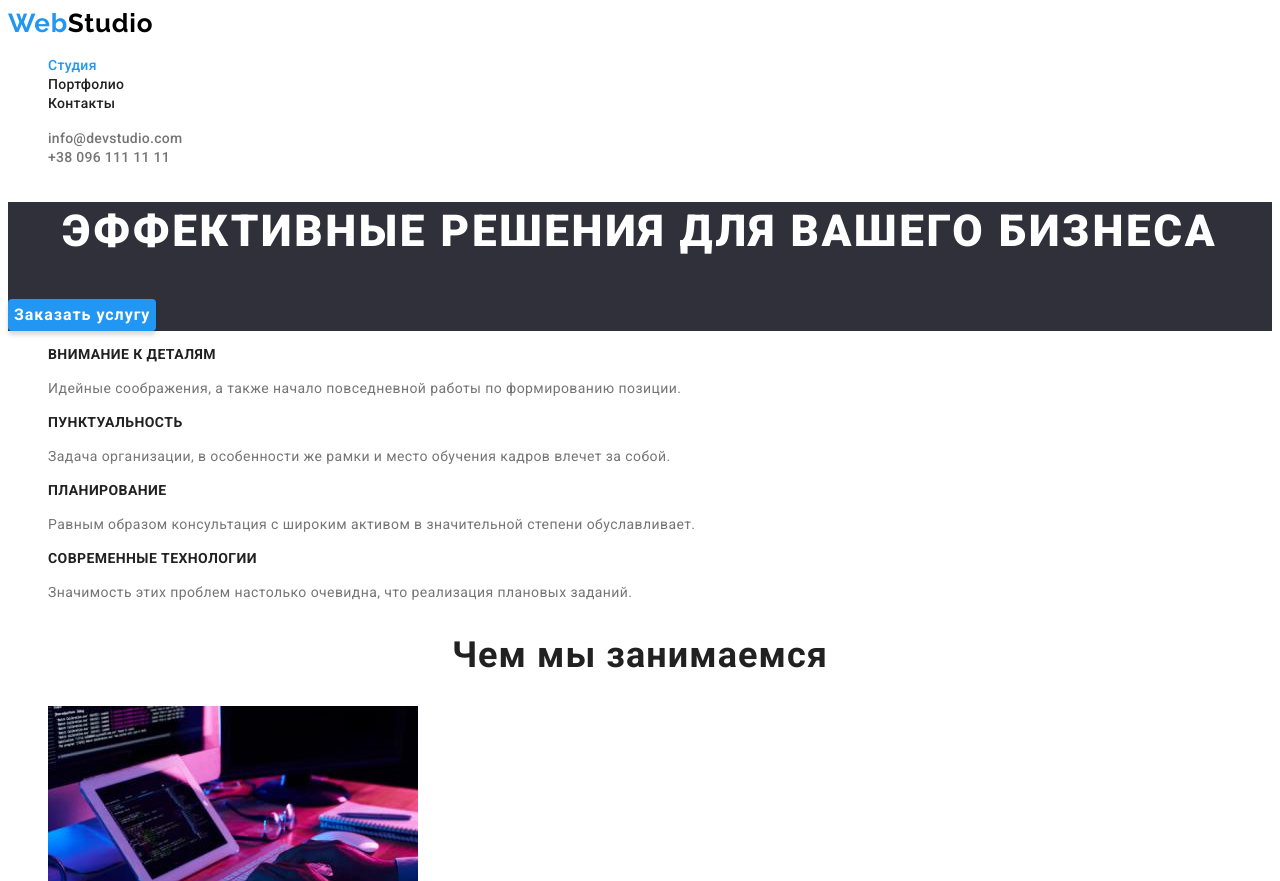
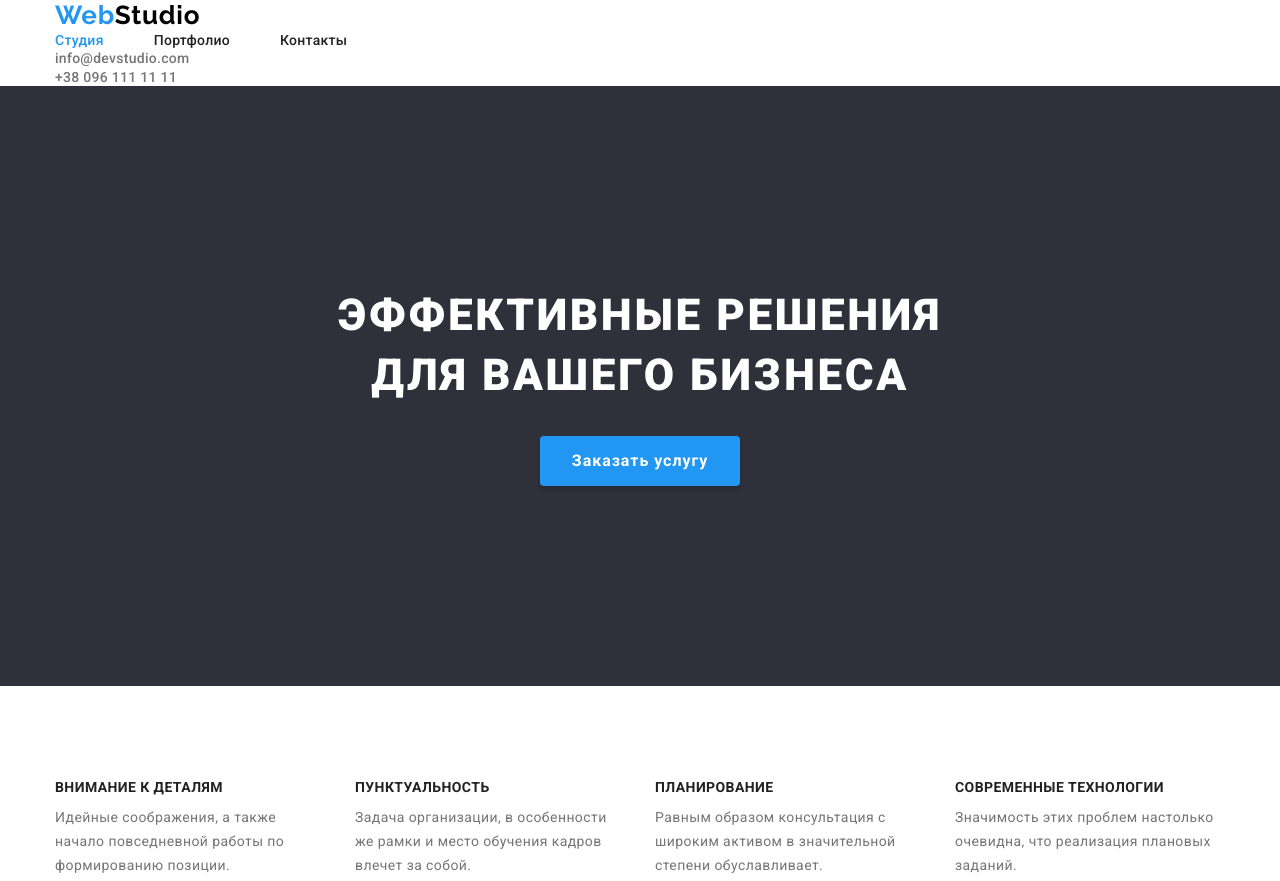
Before and after one commit to lomakina0612/goit-markup-hw-03, a plain HTML site: page index.html in a window 1280 px wide. Shown: the top 881 px of the page. Drawn offline with nearby package versions, Linux system fonts and the light colour scheme.

Commit message:
add paddings and margins

```diff
--- a/css/styles.css
+++ b/css/styles.css
@@ -20,6 +20,11 @@ body{
     color: var(--text-color);
 }
 
+h1, h2, h3, h4, h5, h6, p{
+    margin: 0;
+    padding: 0;
+}
+
 .link{
     text-decoration: none;
     color: inherit;
@@ -27,6 +32,8 @@ body{
 
 .list{
     list-style: none;
+    margin: 0;
+    padding: 0;
 }
 
 .btn{
@@ -36,7 +43,18 @@ body{
     border: none;
 }
 
+.container{
+    width: 1200px;
+    padding: 0 15px;
+    margin: 0 auto;
+}
+
 /* -----------------------------HEADER------------------------------ */
+
+.header, .nav-list{
+    display: flex;
+}
+
 .logo{
     font-family: 'Raleway', sans-serif;
     font-weight: 700;
@@ -56,6 +74,7 @@ body{
     line-height: 1.14;
     letter-spacing: 0.02em;
     color: var(--nav-color);
+    margin-right: 50px;
 }
 
 .header-contact{
@@ -63,6 +82,7 @@ body{
     font-size: 14px;
     line-height: 1.14;
     letter-spacing: 0.02em;
+    margin-right: 50px;
 }
 
 .nav-link.current, .nav-link:hover, .nav-link:focus,
@@ -74,16 +94,20 @@ body{
 
 .hero {
     background-color: var(--background-dark-color);
+    padding: 200px 0;
+    text-align: center;
+    /* display: flex; */
 }
 
 .hero-title {
     font-weight: 900;
     font-size: 44px;
     line-height: 1.36;
-    text-align: center;
     letter-spacing: 0.06em;
     text-transform: uppercase;
     color: var(--text-light-color);
+    margin: 0 auto 30px;
+    max-width: 696px;
 }
 
 .hero-btn {
@@ -92,14 +116,25 @@ body{
     line-height: 1.88;
     background-color: var(--accent-color);
     color: var(--text-light-color);
-    align-items: center;
-    text-align: center;
     letter-spacing: 0.06em;
     box-shadow: 0px 4px 4px rgba(0, 0, 0, 0.15);
+    padding: 10px 32px;
+    min-width: 200px;
 }
 
 /* -----------------------------FEATURES------------------------------ */
+.features{
+    padding: 94px 0;
+}
 
+.features-list{
+    display: flex;
+}
+
+.features-list-item:not(:last-child){
+    margin-right: 30px;
+    max-width: 270px;
+}
 .visually-hidden {
     position: absolute;
     width: 1px;
@@ -119,6 +154,7 @@ body{
     letter-spacing: 0.03em;
     text-transform: uppercase;
     color: var(--title-color);
+    margin-bottom: 10px;
 }
 
 .features-list-text {
@@ -134,6 +170,11 @@ body{
     text-align: center;
     letter-spacing: 0.03em;
     color: var(--title-color);
+    margin-bottom: 50px;
+}
+
+.activities-list{
+    display: flex;
 }
 
 /* -------------------------------TEAM------------------------------- */
@@ -155,6 +196,7 @@ body{
     line-height: 1.19;
     text-align: center;
     letter-spacing: 0.03em;
+    display: flex;
 }
 
 .team-list-title{
--- a/index.html
+++ b/index.html
@@ -10,14 +10,16 @@
     <link rel="preconnect" href="https://fonts.gstatic.com" crossorigin>
     <link href="https://fonts.googleapis.com/css2?family=Raleway:wght@700&family=Roboto:wght@400;500;700;900&display=swap"
         rel="stylesheet">
+    <link rel="stylesheet" href="https://cdnjs.cloudflare.com/ajax/libs/modern-normalize/1.0.0/modern-normalize.min.css" />
     <link rel="stylesheet" href="./css/styles.css">
 </head>
 
 <body>
     <header class="header">
+        <div class="container">
+            <nav class="nav">
                 <a class="link logo" href="./index.html">Web<span class="header-logo">Studio</span></a>
-        <nav class="nav">
-            <ul class="list">
+                <ul class="list nav-list">
                     <li>
                         <a href="./index.html" class="current link nav-link">Студия</a>
                     </li>
@@ -37,6 +39,8 @@
                     <a href="tel:+380961111111" class="link header-contact">+38 096 111 11 11</a>
                 </li>
             </ul>
+        </div>
+
     </header>
 
     <main>
@@ -48,29 +52,35 @@
 
         <!-- Features section -->
         <section class="features">
+            <div class="container">
                 <h2 class="visually-hidden">Особенности</h2>
                 <ul class="list features-list">
-                <li>
+                    <li class="features-list-item">
                         <h3 class="features-list-title">Внимание к деталям</h3>
-                    <p class="features-list-text">Идейные соображения, а также начало повседневной работы по формированию позиции.</p>
+                        <p class="features-list-text">Идейные соображения, а также начало повседневной работы по формированию позиции.
+                        </p>
                     </li>
-                <li>
+                    <li class="features-list-item">
                         <h3 class="features-list-title">Пунктуальность</h3>
-                    <p class="features-list-text">Задача организации, в особенности же рамки и место обучения кадров влечет за собой.</p>
+                        <p class="features-list-text">Задача организации, в особенности же рамки и место обучения кадров влечет за
+                            собой.</p>
                     </li>
-                <li>
+                    <li class="features-list-item">
                         <h3 class="features-list-title">Планирование</h3>
-                    <p class="features-list-text">Равным образом консультация с широким активом в значительной степени обуславливает.</p>
+                        <p class="features-list-text">Равным образом консультация с широким активом в значительной степени
+                            обуславливает.</p>
                     </li>
-                <li>
+                    <li class="features-list-item">
                         <h3 class="features-list-title">Современные технологии</h3>
                         <p class="features-list-text">Значимость этих проблем настолько очевидна, что реализация плановых заданий.</p>
                     </li>
                 </ul>
+            </div>
         </section>
 
         <!-- Activities section -->
         <section class="activities">
+            <div class="container">
                 <h2 class="section-title">Чем мы занимаемся</h2>
                 <ul class="list activities-list">
                     <li>
@@ -83,10 +93,12 @@
                         <img src="./images/activity3.jpg" alt="цветовая палитра" width="370">
                     </li>
                 </ul>
+            </div>
         </section>
 
         <!-- Our team section -->
         <section class="team">
+            <div class="container">
                 <h2 class="section-title">Наша команда</h2>
                 <ul class="list team-list">
                     <li class="team-list-item">
@@ -110,10 +122,12 @@
                         <p lang="en" class="team-list-text">UI Designer</p>
                     </li>
                 </ul>
+            </div>
         </section>
     </main>
 
     <footer class="footer">
+        <div class="container">
             <a class="link logo" href="./index.html">Web<span class="footer-logo">Studio</span></a>
             <address class="address">
                 <p>г. Киев, пр-т Леси Украинки, 26</p>
@@ -122,6 +136,7 @@
                     <li><a href="tel:+380991111111" class="link footer-link">+38 099 111 11 11</a></li>
                 </ul>
             </address>
+        </div>
     </footer>
 </body>
 
```
Also changed, not shown: portfolio.html (+1 -0 lines). Lines whose indentation alone changed are shown as unchanged.
